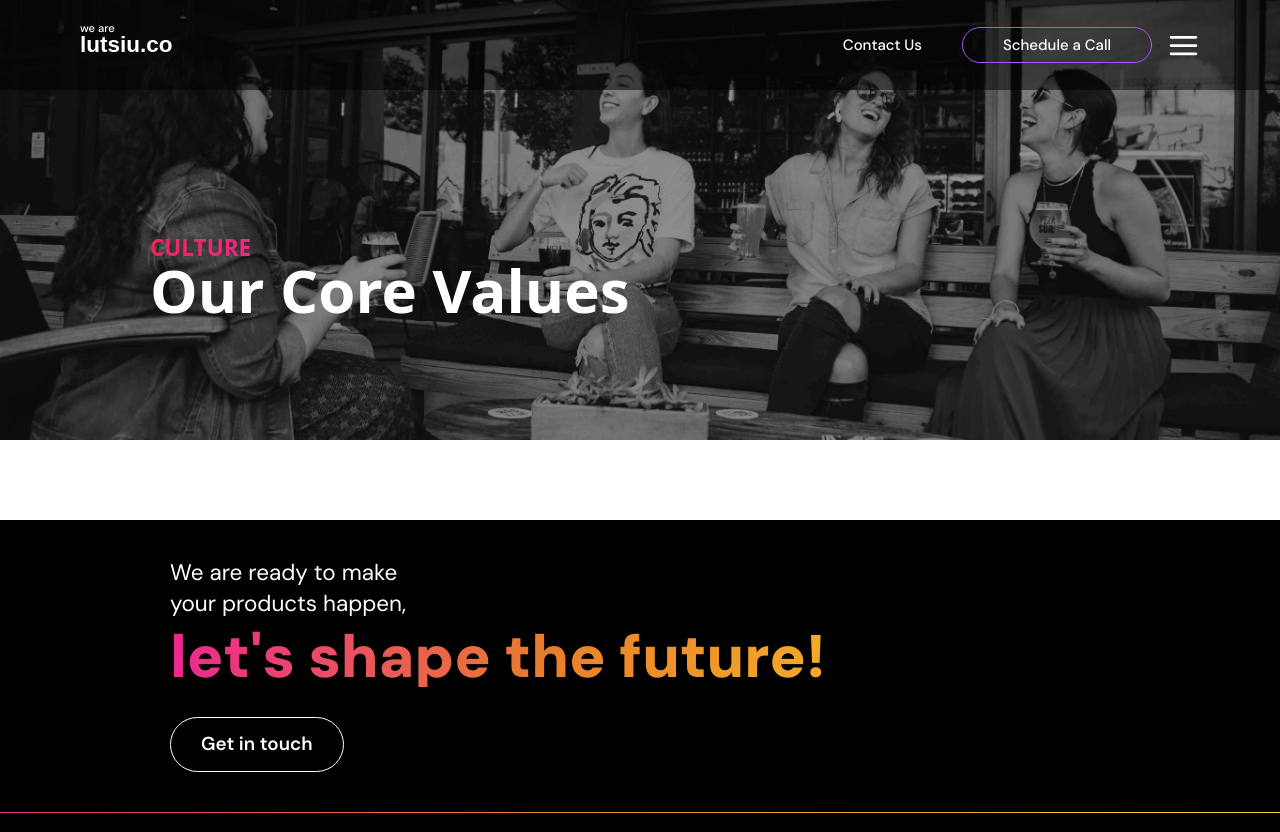
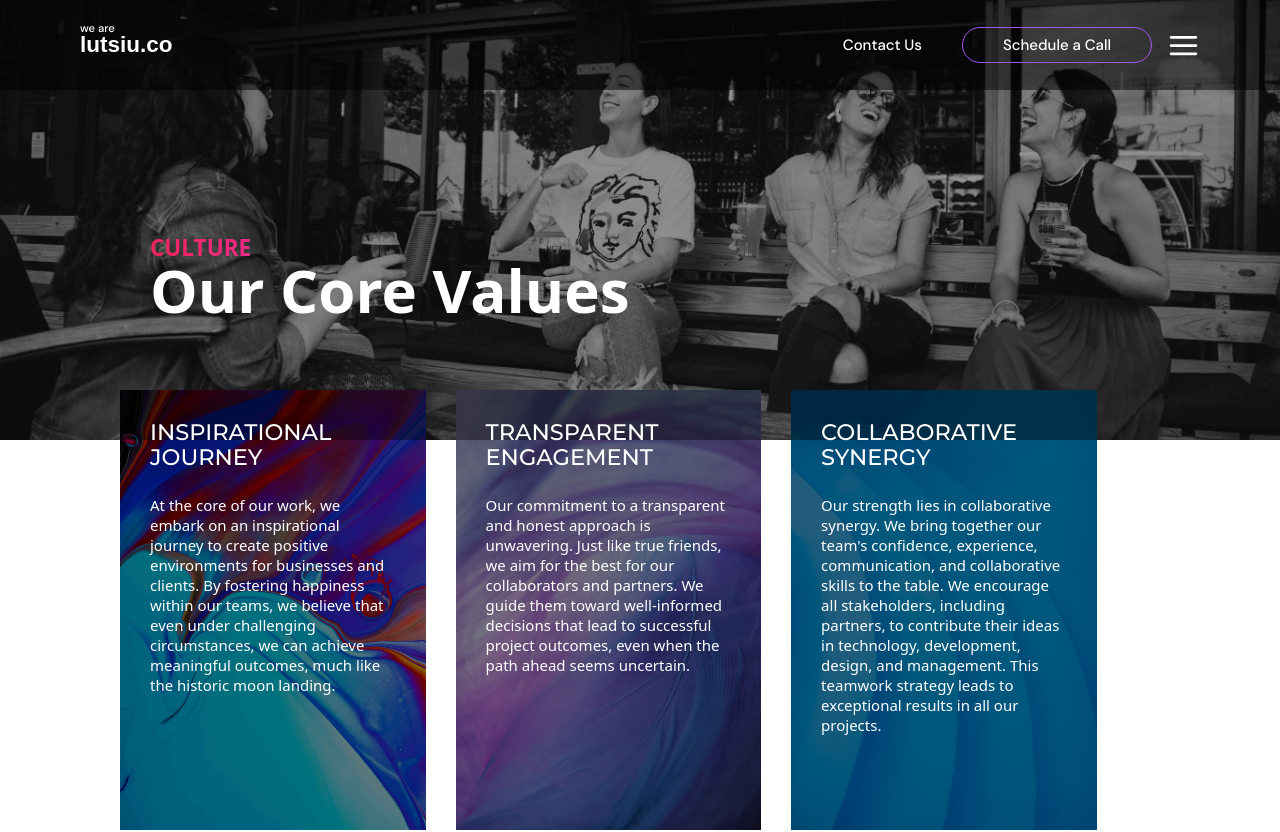
Before and after one commit to lutsiu/lutsiu.co, a React (Vite) app in the folder frontend/: page /culture in a window 1280 px wide. Shown: the top 832 px of the page. Built offline with nearby package versions, Linux system fonts and the light colour scheme.

Commit message:
descr section was added

```diff
--- /dev/null
+++ b/frontend/src/pages/Culture/Sections/DescriptionSection/Card/index.tsx
@@ -0,0 +1,14 @@
+import { ICard } from "../../../../../interfaces/models";
+import styles from './styles.module.scss'
+export default function Card(props: ICard) {
+  const {img, title, descr} = props;
+  return (
+    <div className={`${styles.card} relative lg:flex-1 h-[25rem] sm:h-[20rem] lg:h-[44rem]`}>
+      <img src={img} alt="card-image" className="w-full h-full object-cover" />
+      <div className="absolute z-10 top-0 p-[1.5rem] sm:p-[2rem] xl:p-[3rem] text-white">
+        <h4 className="text-4xl sm:text-5xl lg:text-4xl 2xl:text-5xl font-medium" style={{fontFamily: 'Montserrat, sans-serif'}}>{title}</h4>
+        <p className="text-xl sm:text-2xl 2xl:text-3xl mt-[1rem] lg:mt-[2.5rem]">{descr}</p>
+      </div>
+    </div>
+  )
+}
--- /dev/null
+++ b/frontend/src/pages/Culture/Sections/DescriptionSection/Card/styles.module.scss
@@ -0,0 +1,7 @@
+.card {
+  &::before {
+    content: '';
+    background-color: rgba(0,0,0,.5);
+    @apply absolute top-0 bottom-0 left-0 right-0 z-[2]
+  }
+}
--- /dev/null
+++ b/frontend/src/pages/Culture/Sections/DescriptionSection/index.tsx
@@ -0,0 +1,44 @@
+import { info } from "../../data";
+import Card from "./Card";
+import styles from "../../styles.module.scss";
+import useGetScreenWidth from "../../../../hooks/useGetScreenWidth";
+import { useRef } from "react";
+import useShowAnimation from "../../../../hooks/useShowAnimation";
+import { motion } from "framer-motion";
+export default function DescriptionSection() {
+  const width = useGetScreenWidth();
+  const descrRef = useRef<null | HTMLTableSectionElement>(null);
+
+  const conditionCB = () => {
+    const { current } = descrRef;
+    if (!current) return false;
+    const { top, bottom } = current.getBoundingClientRect();
+    if (top < 450 ) {
+      return true;
+    }
+  };
+
+  const showAnimation = useShowAnimation(conditionCB);
+  return (
+    <section
+      className={`${
+        width < 992 ? styles.padding : ""
+      } descr-section relative lg:h-[45rem]`}
+      ref={descrRef}
+    >
+      <motion.div
+        className={`${
+          width >= 992 ? styles.padding : ""
+        } flex flex-col py-[3rem] lg:py-[0] lg:flex-row gap-[3rem] lg:absolute lg:top-[-5rem]`}
+        initial={{ opacity: 0, y: 100 }}
+        animate={{ opacity: showAnimation ? 1 : 0, y: showAnimation ? 0 : 100 }}
+        transition={{ duration: 0.5 }}
+      >
+        {info.map((card, i) => {
+          return <Card key={i} {...card} />;
+        })}
+      </motion.div>
+      <div className="w-full h-[0.1rem] bg-black absolute  left-0 lg:left-auto bottom-[-1rem] lg:bottom-[2rem]"></div>
+    </section>
+  );
+}
--- a/frontend/src/pages/Culture/Sections/Hero/index.tsx
+++ b/frontend/src/pages/Culture/Sections/Hero/index.tsx
@@ -1,4 +1,4 @@
-import { useEffect, useRef } from "react";
+import {  useRef } from "react";
 import people from "../../../../assets/culture-page/people.jpg";
 import styles from "./styles.module.scss";
 import { motion } from "framer-motion";
@@ -10,7 +10,6 @@ export default function HeroSection() {
     const { current } = heroRef;
     if (!current) return false;
     const { top } = current.getBoundingClientRect();
-    console.log(top);
     if (top < 400 && top > -75) return true;
   }
 
--- a/frontend/src/pages/Culture/index.tsx
+++ b/frontend/src/pages/Culture/index.tsx
@@ -1,3 +1,4 @@
+import DescriptionSection from "./Sections/DescriptionSection";
 import HeroSection from "./Sections/Hero";
 
 
@@ -6,6 +7,7 @@ export default function CulturePage() {
   return (
     <div>
       <HeroSection/>
+      <DescriptionSection/>
     </div>
   )
 }
--- a/frontend/src/pages/Culture/styles.module.scss
+++ b/frontend/src/pages/Culture/styles.module.scss
@@ -0,0 +1,3 @@
+.padding {
+  @apply 2xl:px-[22rem] lg:px-[12rem] md:px-[10rem] sm:px-[5rem] px-[2rem]
+}
```
